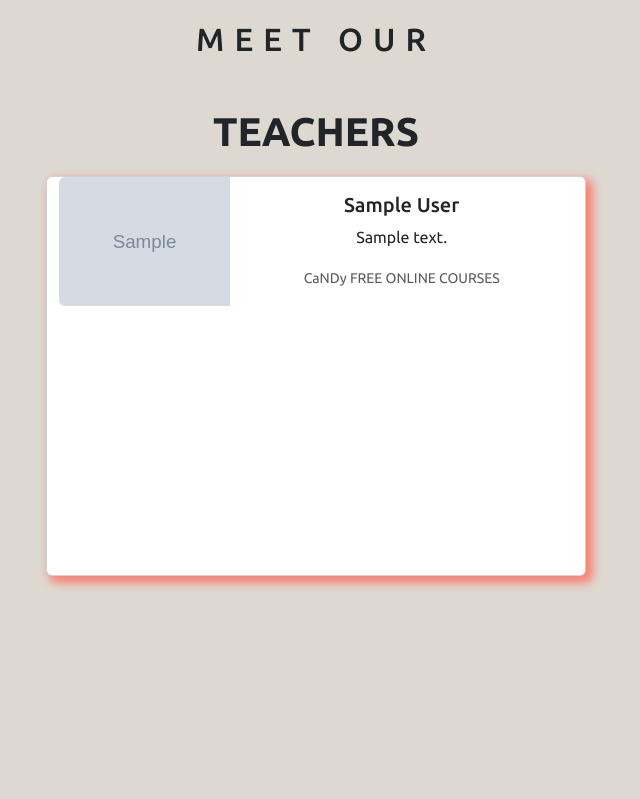
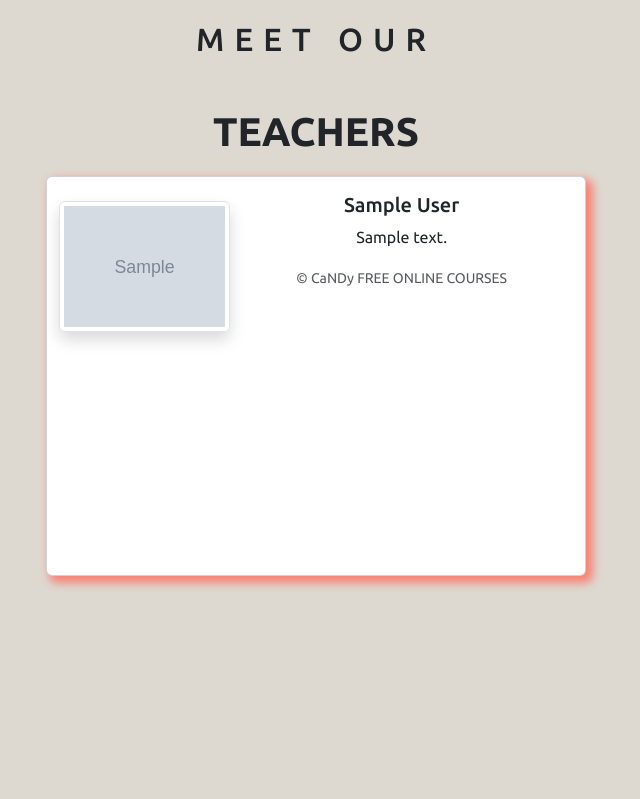
Before and after one commit to ahmaddzakis/pw2024_tubes_233040111, a PHP site: page /halaman/teachers.php in a window 1280 px wide. Shown: the part 79-878 px from the top of the page, without its empty margins (324-964 px from the left). Run offline with PHP 8.4, Linux system fonts and the light colour scheme; tables that the repository leaves empty or names only in its code hold one stand-in row (values such as "Sample post"); grey boxes marked "Sample" are stand-in pictures.

Commit message:
alhamdulillah

```diff
--- a/admin/updateVideo.php
+++ b/admin/updateVideo.php
@@ -53,7 +53,7 @@ if (isset($_POST["change"])) {
       </div>
 
       <div class="mb-3">
-        <input type="hidden" name="old_thumbnail">
+      <input type="hidden" name="old_thumbnail">
         <label for="image" class="form-label">Change Thumbnail</label>
         <input type="file" class="form-control" id="image" name="image" placeholder="Change Image" required>
       </div>
--- a/halaman/coursesDet.php
+++ b/halaman/coursesDet.php
@@ -77,7 +77,7 @@ $videos = query("SELECT *
     <div class="container mb-5">
       <div class="row detail">
         <div class="col-4 d-flex align-items-center justify-content-center flex-column">
-          <img src="../img/<?= $courses["teacher_image"]; ?>"  width="200" alt="guru">
+          <img src="../img/<?= $courses["teacher_image"]; ?>" class="rounded-circle border-dark p-2 shadow" width="200" alt="guru">
           <h4><?= $courses["teacher_name"]; ?></h4>
         </div>
         <div class="col-8">
--- a/halaman/teachers.php
+++ b/halaman/teachers.php
@@ -37,13 +37,13 @@ $teachers = query("SELECT * FROM teachers");
           <div class="card mb-3" style="max-width: 540px;">
             <div class="row g-0">
               <div class="col-md-4">
-                <img src="../img/<?= $teacher["image"]; ?>" class="img-fluid rounded-start" alt="teacher">
+                <img src="../img/<?= $teacher["image"]; ?>" class="img-fluid rounded mt-4 border p-1 shadow" alt="teacher">
               </div>
               <div class="col-md-8">
                 <div class="card-body">
                   <h5 class="card-title"><?= $teacher["name"]; ?></h5>
                   <p class="card-text"><?= $teacher["description"]; ?></p>
-                  <p class="card-text"><small class="text-body-secondary">CaNDy FREE ONLINE COURSES</small></p>
+                  <p class="card-text"><small class="text-body-secondary"> &copy; CaNDy FREE ONLINE COURSES</small></p>
                 </div>
               </div>
             </div>
--- a/print.php
+++ b/print.php
@@ -44,7 +44,7 @@ $html = '
     $i = 1;
     foreach($courses as $course) {
 
-      $html.= '<tr>
+      $html .= '<tr>
         <th scope="row">' . $i . '</th>
       <td><img src="img/' . $course["course_image"] . '" alt="" width="100px"></td>
       <td>' . $course['course_name'] . '</td>
@@ -55,7 +55,7 @@ $html = '
      $i++;
     }
 
-$html .=  '</tbody>
+$html .= '</tbody>
 </table>
 </body>
 </html>';
```
Also changed, not shown: admin/adminVideo.php (+5 -5 lines), img/666715330466d.png (added), img/6667156fb7711.png (added), img/666715a39bc29.png (added), img/6667182b5eef1.jpeg (added).
